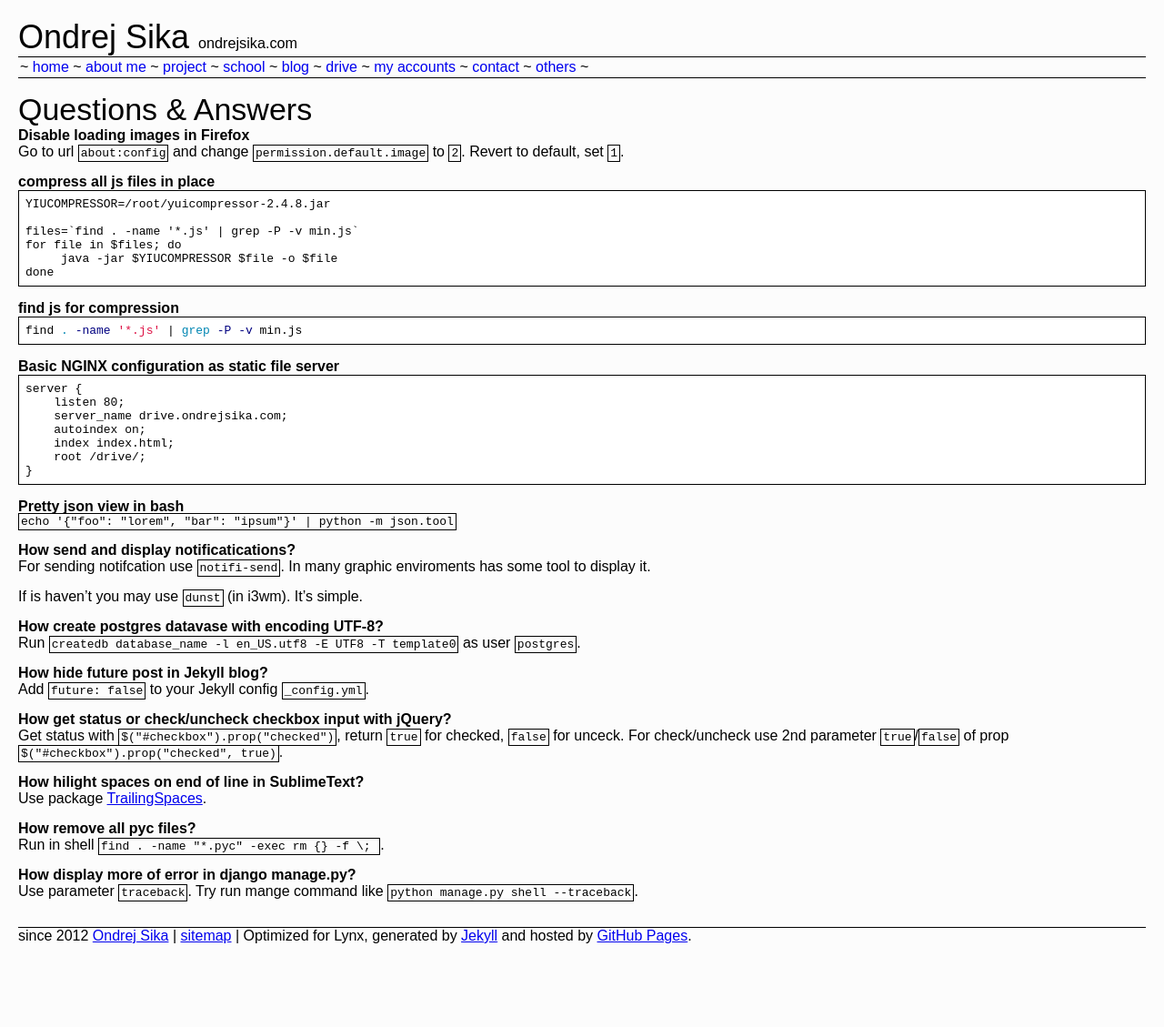
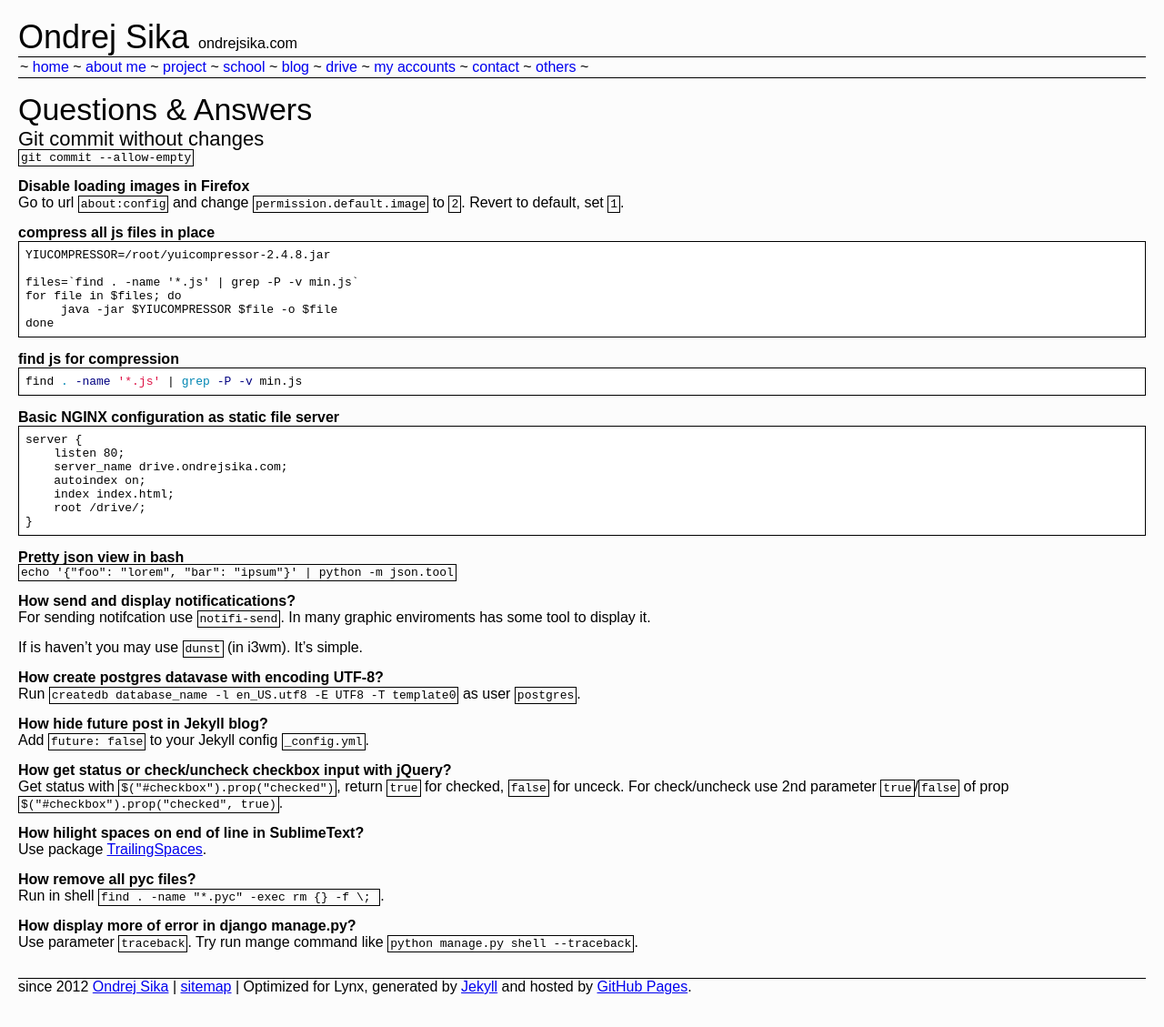
Before and after one commit to ondrejsika/ondrejsika.com, a Jekyll site: the page built from others/qa.md, in a window 1280 px wide. Shown: the whole page at 91% size. Built offline with Jekyll 4.4.1, drawn with Linux system fonts in a browser that asks for light colours; Markdown is read by kramdown in place of the engine named in the settings; comment, search, counter and statistics services are not loaded; before the commit the page ends 1073 px from its top, so only the background shows below that.

Commit message:
add QA: Git commit without changes

```diff
--- a/others/qa.md
+++ b/others/qa.md
@@ -4,6 +4,10 @@
 ---
 
 ## Questions & Answers
+
+#### Git commit without changes
+
+`git commit --allow-empty`
 
 ##### Disable loading images in Firefox
 
```
